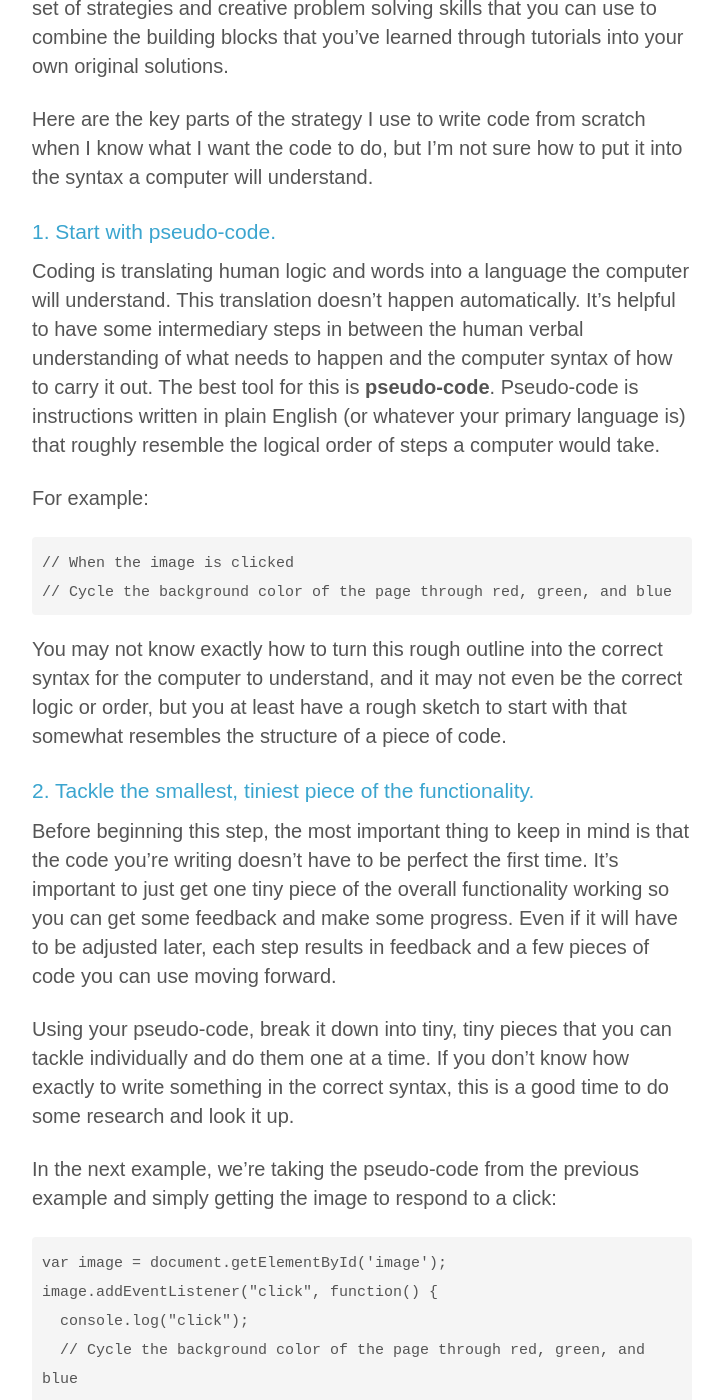
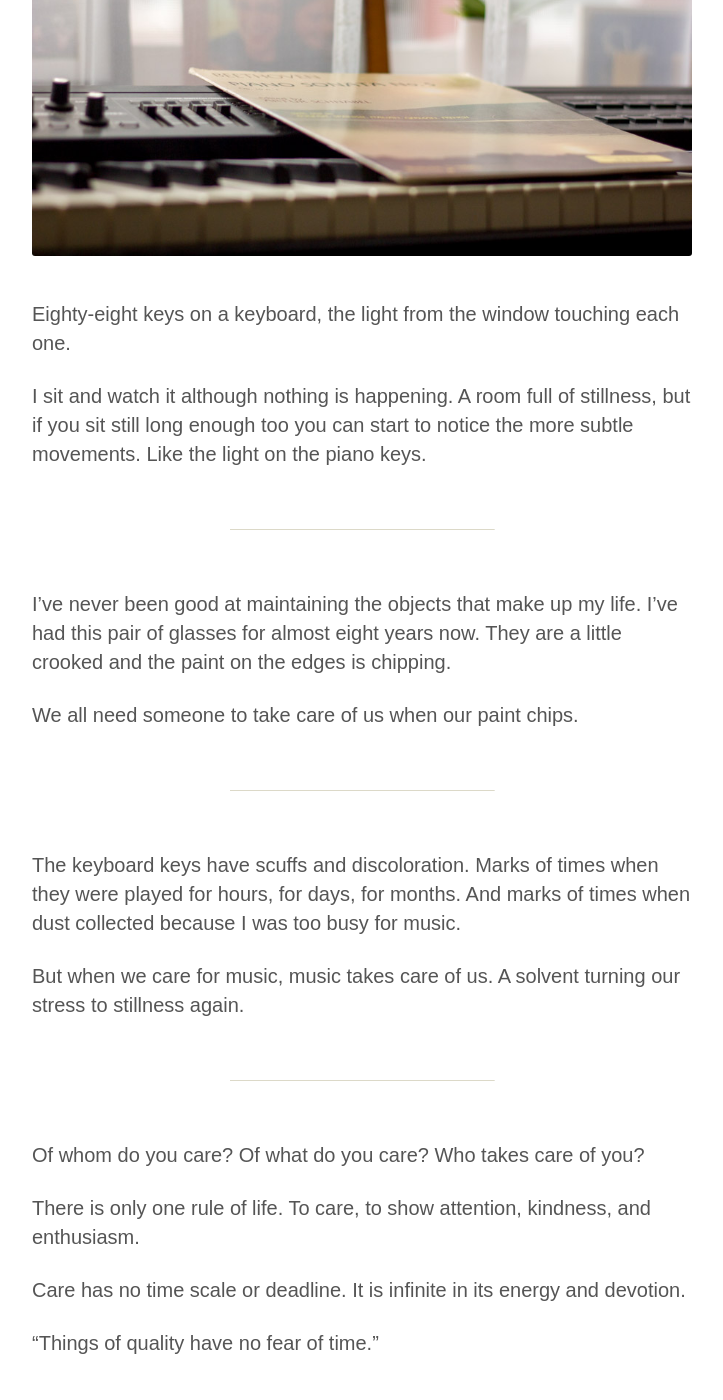
Before and after one commit to kmcgillivray/kmcgillivray.github.io, a Jekyll site: the page built from index.html, in a window 1280 px wide and 1400 px high, scrolled down 430 px. Shown: the whole window, without its empty margins (278-1001 px from the left). Built offline with Jekyll 4.4.1, drawn with Linux system fonts in a browser that asks for light colours; nearby versions of some CDN libraries; some of the changed text lies outside the part shown.

Commit message:
New post

```diff
--- /dev/null
+++ b/_posts/2015-11-13-care.md
@@ -0,0 +1,56 @@
+---
+layout: post
+title: "Care"
+category: writing
+description: "The mystery of one way streets."
+---
+
+![Piano](/img/piano.jpg)
+
+Eighty-eight keys on a keyboard, the light from the window touching each one.
+
+I sit and watch it although nothing is happening. A room full of stillness, but if you sit still long enough too you can start to notice the more subtle movements. Like the light on the piano keys.
+
+---
+
+I've never been good at maintaining the objects that make up my life. I've had this pair of glasses for almost eight years now. They are a little crooked and the paint on the edges is chipping.
+
+We all need someone to take care of us when our paint chips.
+
+---
+
+The keyboard keys have scuffs and discoloration. Marks of times when they were played for hours, for days, for months. And marks of times when dust collected because I was too busy for music.
+
+But when we care for music, music takes care of us. A solvent turning our stress to stillness again.
+
+---
+
+Of whom do you care? Of what do you care? Who takes care of you?
+
+There is only one rule of life. To care, to show attention, kindness, and enthusiasm.
+
+Care has no time scale or deadline. It is infinite in its energy and devotion.
+
+"Things of quality have no fear of time."
+
+---
+
+"Thank you for taking care of me."
+
+Last night Alex took care of me. There was a rotten apple in my emotional basket and she patiently and encouragingly helped me remove it.
+
+To care for someone is to notice the little details of their current emotional and physical state, what is in balance and what is out of balance, to see them more clearly than they see themselves, and to help them move toward a more high quality energy in their mind and body.
+
+---
+
+>"It’s our listening that makes a conversation important; it’s our vision that makes a masterpiece; it’s our love that makes a face stand out from the crowd."
+>
+>–Gretchen Rubin
+
+>"The most precious gift we can offer others is our presence. When mindfulness embraces those we love, they will bloom like flowers."
+>
+>–Thich Nhat Hanh
+
+>"Who in your life has been such a servant to you? Who has helped you love the good that grows within you? Let’s just take 10 seconds to think of some of those people who have loved us and wanted what was best for us in life. Those who have encouraged us to become who we are tonight. Just 10 seconds of silence. I’ll watch the time. No matter where they are, either here or in heaven, imagine how pleased those people must be to know that you thought of them right now."
+>
+>–Mr. Fred Rogers
```
Also changed, not shown: _posts/2015-10-30-writing-code-from-scratch.md (+1 -1 lines), img/piano.jpg (added).
